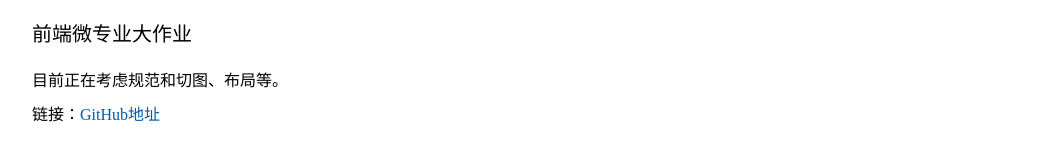
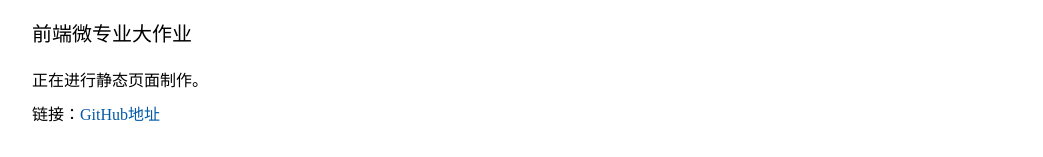
Before and after one commit to maoqxm/maoqxm.github.io, a plain HTML site: page index.html in a window 1280 px wide. Shown: the part 924-1081 px from the top of the page, without its empty margins (118-1161 px from the left). Drawn offline with Linux system fonts and the light colour scheme.

Commit message:
homework update

```diff
--- a/index.html
+++ b/index.html
@@ -80,7 +80,7 @@
                         </li>
                         <li class="project homework">
                             <h3>前端微专业大作业</h3>
-                            <p class="project_introduce">目前正在考虑规范和切图、布局等。</p>
+                            <p class="project_introduce">正在进行静态页面制作。</p>
                             <p class="project_link">链接：<a href="https://github.com/zyxyz123/Netease-homework" target="_blank">GitHub地址</a></p>
                         </li>
                     </ul>
```
